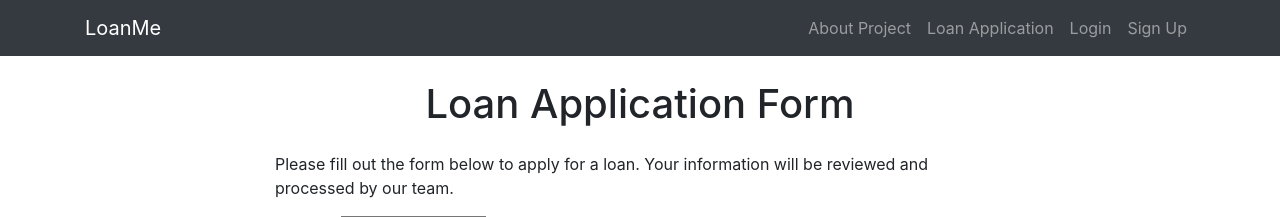
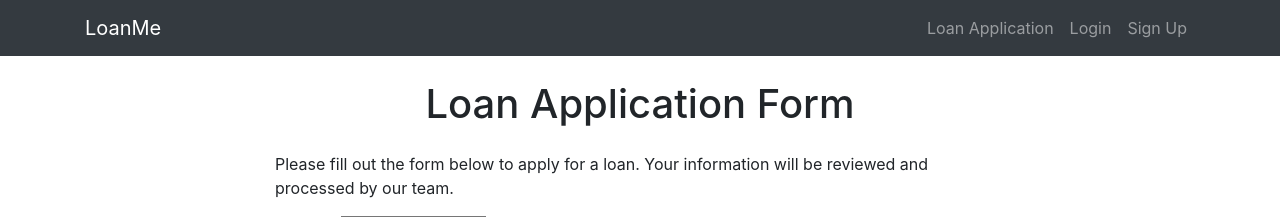
Before and after one commit to dev-tyta/LoanMe, a Flask app: page /application-page in a window 1280 px wide. Shown: the top 217 px of the page. Run offline with Flask 2, Linux system fonts and the light colour scheme; parts of the project's set-up code (start-up, migrations or seed data) failed here and were passed over; some libraries are stand-ins or nearby versions.

Commit message:
Update page.html

```diff
--- a/templates/page.html
+++ b/templates/page.html
@@ -11,16 +11,15 @@
     <!-- Navigation Bar -->
     <nav class="navbar navbar-expand-lg navbar-dark bg-dark">
         <div class="container">
-            <a class="navbar-brand" href="/home">LoanMe</a>
+            <a class="navbar-brand" href="../index.html">LoanMe</a>
             <button class="navbar-toggler" type="button" data-toggle="collapse" data-target="#navbarNav" aria-controls="navbarNav" aria-expanded="false" aria-label="Toggle navigation">
                 <span class="navbar-toggler-icon"></span>
             </button>
             <div class="collapse navbar-collapse" id="navbarNav">
                 <ul class="navbar-nav ml-auto">
-                    <li class="nav-item"><a class="nav-link" href="../index.html">About Project</a></li>
-                    <li class="nav-item"><a class="nav-link" href="page.html">Loan Application</a></li>
-                    <li class="nav-item"><a class="nav-link" href="login.html">Login</a></li>
-                    <li class="nav-item"><a class="nav-link" href="signup.html">Sign Up</a></li>
+                    <li class="nav-item"><a class="nav-link" href="/page.html">Loan Application</a></li>
+                    <li class="nav-item"><a class="nav-link" href="/login.html">Login</a></li>
+                    <li class="nav-item"><a class="nav-link" href="/signup.html">Sign Up</a></li>
                 </ul>
             </div>
         </div>
```
